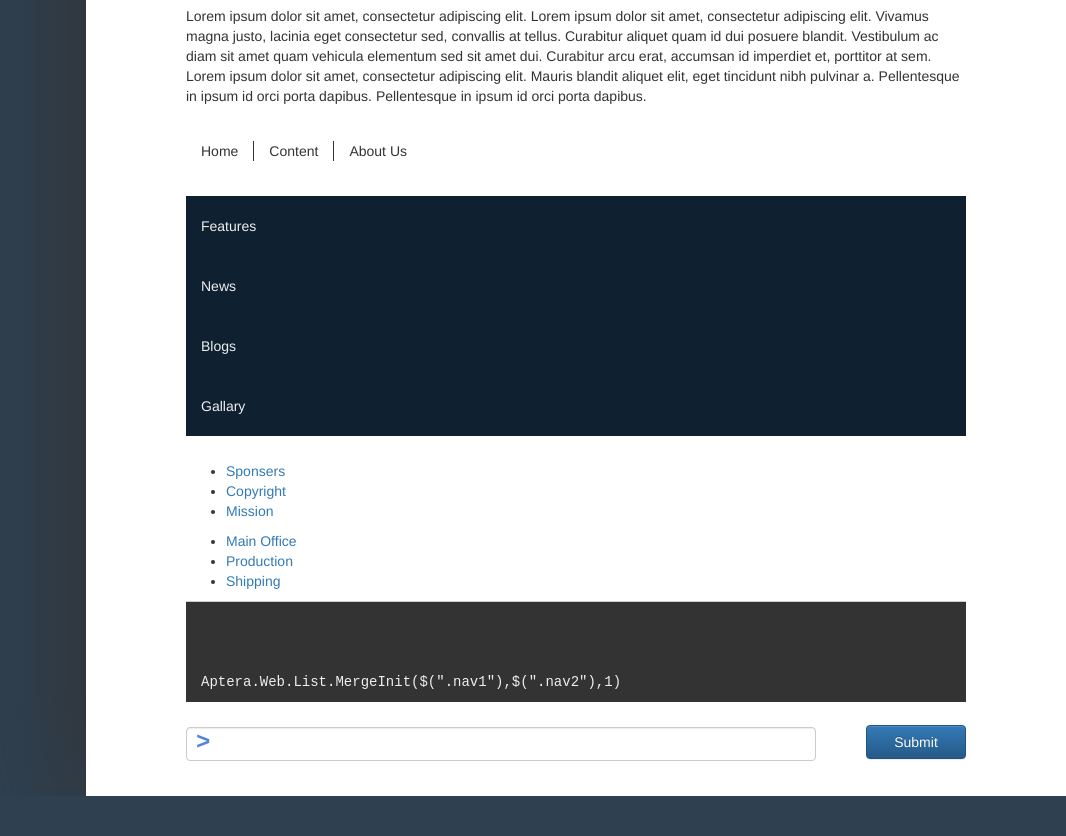
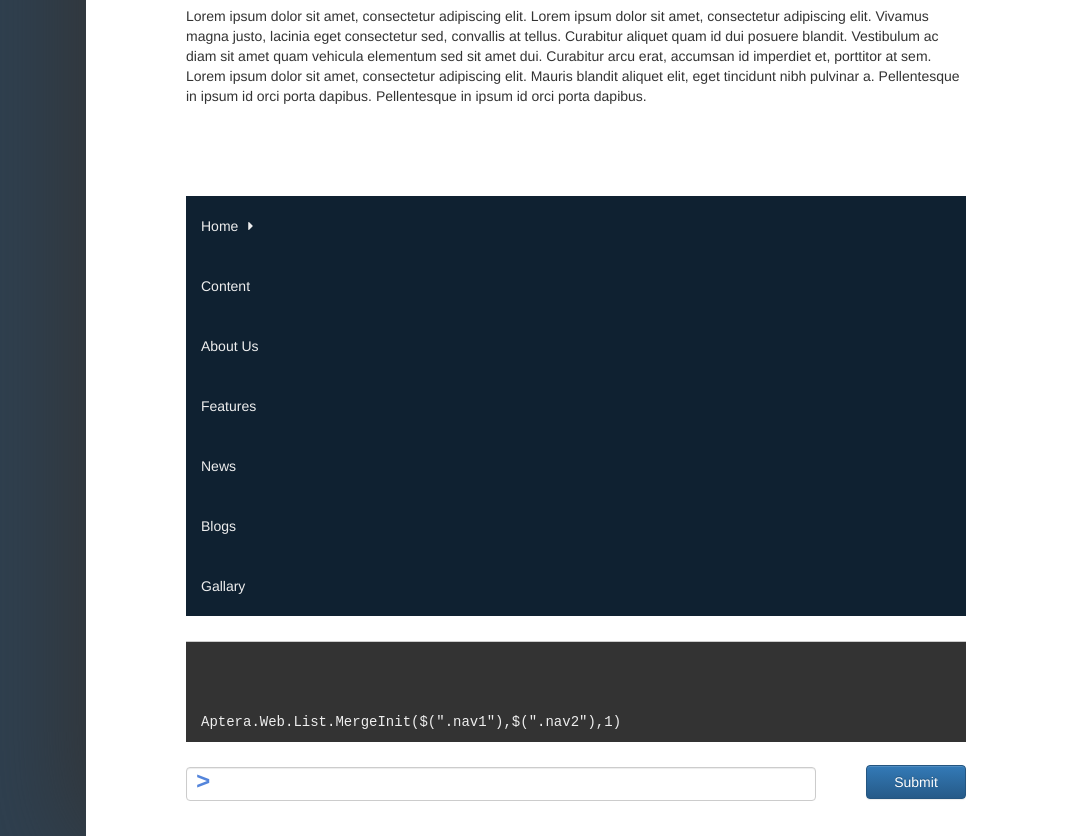
Before and after one commit to benbakle/Aptera-JS, a plain HTML site: page Aptera.JS/Demos/Web.List.Merge.html in a window 1280 px wide. Shown: the part 700-1536 px from the top of the page, without its empty margins (214-1280 px from the left). Before the commit the page ends 1496 px from the top, so only its background shows below. Drawn offline with Linux system fonts and the light colour scheme.

Commit message:
Added several new methods to Aptera.Web.List

```diff
--- a/Aptera.JS/Demos/Web.List.Merge.html
+++ b/Aptera.JS/Demos/Web.List.Merge.html
@@ -32,7 +32,7 @@
                     <li class="dropdown">
                         <a href="#">.Input</a>
                         <ul>
-                            <li><a href="Web.Input.Replace.html">.Replace</a></li>
+                            <li><a href="DWeb.Input.Replace.html">.Replace</a></li>
                         </ul>
                     </li>
                 </ul>
@@ -64,27 +64,27 @@
         <p>Lorem ipsum dolor sit amet, consectetur adipiscing elit. Lorem ipsum dolor sit amet, consectetur adipiscing elit. Vivamus magna justo, lacinia eget consectetur sed, convallis at tellus. Curabitur aliquet quam id dui posuere blandit. Vestibulum ac diam sit amet quam vehicula elementum sed sit amet dui. Curabitur arcu erat, accumsan id imperdiet et, porttitor at sem. Lorem ipsum dolor sit amet, consectetur adipiscing elit. Mauris blandit aliquet elit, eget tincidunt nibh pulvinar a. Pellentesque in ipsum id orci porta dapibus. Pellentesque in ipsum id orci porta dapibus.</p>
         <div id="mergeListDemo">
             <ul class="nav1 another-class">
-                <li><a href="#">Home</a></li>
-                <li><a href="#">Content</a></li>
-                <li><a href="#">About Us</a></li>
+                <li><a href="javascript:void(0)">Home</a></li>
+                <li><a href="javascript:void(0)">Content</a></li>
+                <li><a href="javascript:void(0)">About Us</a></li>
             </ul>
             <br />
             <br />
             <ul class="nav2">
-                <li><a href="#">Features</a></li>
-                <li><a href="#">News</a></li>
-                <li><a href="#">Blogs</a></li>
-                <li><a href="#">Gallary</a></li>
+                <li><a href="javascript:void(0)">Features</a></li>
+                <li><a href="javascript:void(0)">News</a></li>
+                <li><a href="javascript:void(0)">Blogs</a></li>
+                <li><a href="javascript:void(0)">Gallary</a></li>
             </ul>
             <ul class="nav3">
-                <li><a href="#">Sponsers</a></li>
-                <li><a href="#">Copyright</a></li>
-                <li><a href="#">Mission</a></li>
+                <li><a href="javascript:void(0)">Sponsers</a></li>
+                <li><a href="javascript:void(0)">Copyright</a></li>
+                <li><a href="javascript:void(0)">Mission</a></li>
             </ul>
             <ul class="nav4">
-                <li><a href="#">Main Office</a></li>
-                <li><a href="#">Production</a></li>
-                <li><a href="#">Shipping</a></li>
+                <li><a href="javascript:void(0)">Main Office</a></li>
+                <li><a href="javascript:void(0)">Production</a></li>
+                <li><a href="javascript:void(0)">Shipping</a></li>
             </ul>
             <div class="console-wrapper">
                 <div class="row">
@@ -135,10 +135,15 @@
         var nav2 = $("#mergeListDemo .nav2");
         var nav3 = $("#mergeListDemo .nav3");
         var nav4 = $("#mergeListDemo .nav4");
-        Aptera.Web.List.MergeInit(nav1, nav2, 1);
-        //Aptera.Web.List.Merge();
 
+        var List = Aptera.Web.List;
 
+        List.MergeInit(nav1, nav2, 1);
+        List.Merge();
+        List.Source(nav3);
+        List.MergeAsSub();
+        List.Source(nav4);
+        List.MergeAsDropdownItem("Fuk Mui", 1);
 
 
         //:: DROPDOWN ITEMS TOGGLE ::/
--- a/Aptera.JS/js/aptera.beta-1.0.js
+++ b/Aptera.JS/js/aptera.beta-1.0.js
@@ -1,54 +1,98 @@
 var Aptera = (function () {
 
     // :: THE OBJECT TO RETURN :: //
-    var aptera_obj = {};
+    var _aptera_obj = {};
 
+    // :: Aptera.Web OBJECT :: //
     var Web = (function () {
 
-        var web_obj = {};
-        // :::::::::::::::::::::::::::: //
-        // :: APTERA.WEB.LIST OBJECT :: //
-        // :::::::::::::::::::::::::::: //
-        var List = {
-            Source: null,
-            Target: null,
-            InsertPostion: null,
-            Reverse: false,
-            MergeInit: function (source, target, position) {
-                this.SetSource(source);
-                this.SetTarget(target);
-                this.SetInsertPosition(position);
-            },
-            SetSource: function (source) {
-                this.Source = source;
-                this.SetDataSourceList();
-            },
-            SetTarget: function (target) {
-                this.Target = target;
-            },
-            SetInsertPosition: function (position) {
-                this.InsertPosition = position;
-            },
-            Merge: function () {
-                var ulItems = this.Items(this.Source);
-                var position = this.InsertPosition;
-                this.AddClassToItems(this.Source, "appended-item");
-                if (this.ItemCount(this.Target) == 0) {
-                    this.Target.append(ulItems);
-                } else {
-                    (position == 1) ? ulItems.insertBefore($('> li:first-child', this.Target)) : ulItems.insertAfter($('> li:nth-child(' + (position - 1) + ')', this.Target))
-                }
-            },
-            SetDataSourceList: function () {
+        // :: THE OBJECT TO RETURN :: //
+        var _web_obj = {};
+
+        // :: Aptera.Web.List OBJECT :: //
+        var List = (function () {
+
+            // :: Return Object :: //
+            var _list_obj = {};
+
+            // :: Private variables :: //
+            var _source;
+            var _target;
+            var _pos;
+            var _setDataListSrc = function () {
                 _self = this;
-                $("li", this.Source).each(function () {
+                $("li", _source).each(function () {
                     if ($(this).attr("data-source-list") == undefined) {
-                        $(this).attr("data-source-list", _self.Source.attr("class"));
+                        $(this).attr("data-source-list", _source.attr("class"));
                     }
                 });
-            },
-            Split: function () {
-                $("li", this.Target).each(function () {
+            }
+            var _createSub = function (li) {
+                return $(li).addClass("dropdown").append("<ul></ul>");
+            }
+            var _toLinkListItem = function (itemName, href) {
+                href = href || "javascript:void(0)";
+                return "<li class='inserted-item'><a href='" + href + "'>" + itemName + "</a></li>"
+            }
+
+
+            // :: Public variables :: //
+            var Source = function (list) {
+                if (list == undefined) {
+                    return _source
+                }
+                _source = list
+                _setDataListSrc();
+            }
+            var Target = function (list) {
+                return ((list == undefined) ? _target : _target = list);
+            }
+            var Position = function (pos) {
+                if (pos == undefined) {
+                    return _pos
+                } else {
+                    _pos = pos;
+                }
+            }
+            var MergeInit = function (source, target, position) {
+                Source(source);
+                Target(target);
+                Position(position);
+            }
+            var Merge = function () {
+                var ulItems = Items(_source);
+                var position = _pos;
+                AddClassToItems(_source, "appended-item");
+                if (ItemCount(_target) == 0) {
+                    _target.append(ulItems);
+                } else {
+                    (position == 1) ? ulItems.insertBefore($('> li:first-child', _target)) : ulItems.insertAfter($('> li:nth-child(' + (position - 1) + ')', _target))
+                }
+            }
+            var MergeAsSub = function(newListItem) {
+                if (newListItem || "") {
+                    var listItem = _toLinkListItem(newListItem);
+                    AddListItemToList(listItem, _target, _pos);
+                }
+                _createSub($("> li:nth-child(" + _pos + ")", _target));
+                ulInsertInto = $("> li:nth-child(" + _pos + ") > ul", _target);
+                Target(ulInsertInto);
+                Merge();
+            }
+            var MergeAsDropdownItem = function (itemName, subPosition) {
+                var targetParent = GetNthListItem(_target, _pos);
+                if (ListIsEmpty($(" > ul ", targetParent))) {
+                    _createSub(targetParent);
+                    $(" > ul", targetParent).append("<li style='display:none'></li>")
+                }
+                var insertItem = _toLinkListItem(itemName);
+                AddListItemToList(insertItem, $("> li:nth-child(" + _pos + ") > ul", _target), subPosition);
+                Position(subPosition);
+                Target($("> li:nth-child(" + _pos + ") > ul", _target));
+                MergeAsSub();
+            }
+            var Split = function () {
+                $("li", _target).each(function () {
                     var dataSource = $(this).attr("data-source-list");
                     if (dataSource != undefined) {
                         var sourceListClassArray = ($(this).attr("data-source-list")).split(" ");
@@ -61,30 +105,61 @@ var Aptera = (function () {
                         $(this).removeClass("appended-item");
                     }
                 })
-
-            },
-            Items: function (ul) {
-                return $('> li', ul);
-            },
-            ItemCount: function (ul) {
-                return ul.find(">li").length;
-            },
-            Reverse: function (ul) {
+            }
+            var Reverse = function (ul) {
                 return ul.children().each(function (i, li) {
                     ul.prepend(li).addClass("reversed")
                 });
-            },
-            AddClassToItems: function (ul, className) {
+            }
+            var ListLength = function (ul) {
+                return ul.find(">li").length;
+            }
+            var AddClassToItems = function (ul, className) {
                 $("li", ul).each(function () {
                     $(this).addClass(className);
                 });
             }
+            var Items = function (ul) {
+                return $('> li', ul);
+            }
+            var ItemCount = function (ul) {
+                return ul.find(">li").length;
+            }
+            var GetNthListItem = function (ul, childNum) {
+                return ul.find("> li:nth-child(" + childNum + ")");
+            }
+            var ListIsEmpty = function (ul) {
+                return ListLength(ul) == 0;
+            }
+            var AddListItemToList = function (listItem, ul, position) {
+                var ul_len = ListLength(ul);
+                (position > ul_len) ? $("> li:last-child", ul).after(listItem) : $("> li:nth-child(" + position + ")", ul).before(listItem);
+            }
 
-        }
+            // :: Expose public variables through List object :: //
+            _list_obj.Source = Source;
+            _list_obj.Target = Target;
+            _list_obj.Position = Position;
+            _list_obj.MergeInit = MergeInit;
+            _list_obj.Merge = Merge;
+            _list_obj.MergeAsSub = MergeAsSub;
+            _list_obj.MergeAsDropdownItem = MergeAsDropdownItem;
+            _list_obj.Split = Split;
+            _list_obj.Reverse = Reverse;
+            _list_obj.ListLength = ListLength;
+            _list_obj.AddClassToItems = AddClassToItems;
+            _list_obj.Items = Items;
+            _list_obj.ItemCount = ItemCount;
+            _list_obj.GetNthListItem = GetNthListItem;
+            _list_obj.ListIsEmpty = ListIsEmpty;
+            _list_obj.AddListItemToList = AddListItemToList;
 
-        // ::::::::::::::::::::::::::::: //
-        // :: APTERA.WEB.INPUT OBJECT :: //
-        // ::::::::::::::::::::::::::::: //
+            // :: Return object :: //
+            return _list_obj;
+
+        })();
+
+        // :: Aptera.Web.Input OBJECT :: //
         var Input = {
             Replace: {
                 _self: null,
@@ -134,24 +209,18 @@ var Aptera = (function () {
             }
         }
 
-        // ::  VARIABLES/OBJECTS ARE MADE PUBLIC BY :: //
-        // :: ATTACHING THEM TO THE "web_obj" OBJECT :: //
-        web_obj.List = List;
-        web_obj.Input = Input;
+        // :: ATTACH TO RETURN OBJECT _web_obj :: //
+        _web_obj.List = List;
+        _web_obj.Input = Input;
 
         // :: EXPOSE "web_obj" OBJECT TO THE WORLD :: //
-        return web_obj;
+        return _web_obj;
 
     })();
-
-    // ::  VARIABLES/OBJECTS ARE MADE PUBLIC BY :: //
-    // :: ATTACHING THEM TO THE "aptera_obj" OBJECT :: //
-    aptera_obj.Web = Web;
+    // :: ATTACH TO RETURN OBJECT _aptera_obj :: //
+    _aptera_obj.Web = Web;
 
     // :: EXPOSE "aptera_obj" OBJECT TO THE WORLD :: //
-    return aptera_obj;
-
-
-
+    return _aptera_obj;
 
 })();
--- a/Aptera.JS/styles/site.css
+++ b/Aptera.JS/styles/site.css
@@ -4,7 +4,7 @@ h1 { font-weight: 700; margin-bottom: 40px; font-family: century gothic; }
     h1 span { color: #fcbe16; font-weight: 700; }
 h2 { color: #333; font-family: century gothic; font-weight: 700; }
 
-.code-text { font-family: "Courier New"; font-weight:700;}
+.code-text { font-family: "Courier New"; font-weight: 700; }
 
 #homePage { position: relative; }
 
@@ -12,6 +12,9 @@ h2 { color: #333; font-family: century gothic; font-weight: 700; }
     .sidebar h1 { text-align: center; margin: 35px auto; }
 
 .main { min-height: 100vh; padding: 10px 100px; display: inline-block; width: calc(100% - 300px); background-color: #fff; color: #333; box-shadow: -10px 10px 100px #333; }
+    .main h1 { color: #555; }
+    /*.main h2 { color: #f66f16; }*/
+    .main h3 { color: #f3521c; }
 
 
 .console-wrapper { }
```
